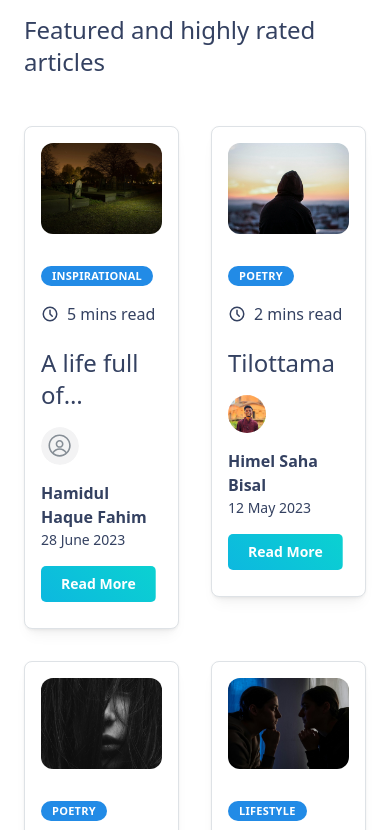
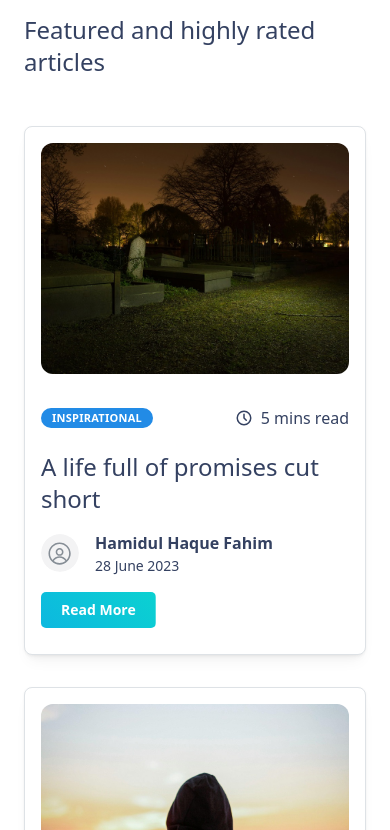
Before and after one commit to RizwanSuvo99/verse-voice, a Next.js app: page / in a window 390 px wide. Shown: the part 1154-1984 px from the top of the page. Built offline with nearby package versions, Linux system fonts and the light colour scheme; a web font is replaced by a local one.

Commit message:
Featured blog responsive done

```diff
--- a/components/FeaturedBlog/FeaturedBlog.jsx
+++ b/components/FeaturedBlog/FeaturedBlog.jsx
@@ -31,7 +31,10 @@ const FeaturedBlog = () => {
       </Center>
       <Grid grow gutter="xl">
         {featuredBlogs.map((blog, i) => (
-          <Grid.Col span={i === 0 || i === 1 ? 6 : 4} key={i}>
+          <Grid.Col
+            span={{ base: 12, sm: 6, md: i === 0 || i === 1 ? 6 : 4 }} // Adjusting span based on breakpoints
+            key={i}
+          >
             <SingleBlog blog={blog} />
           </Grid.Col>
         ))}
```
